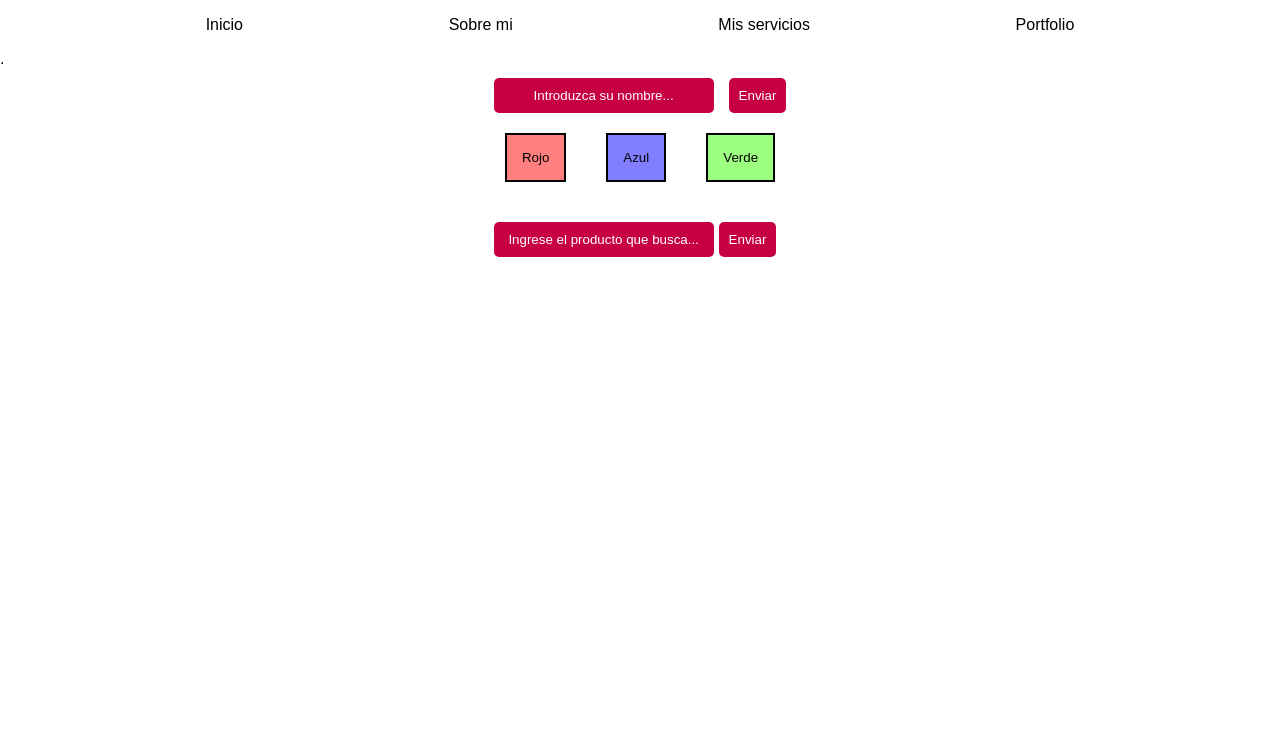
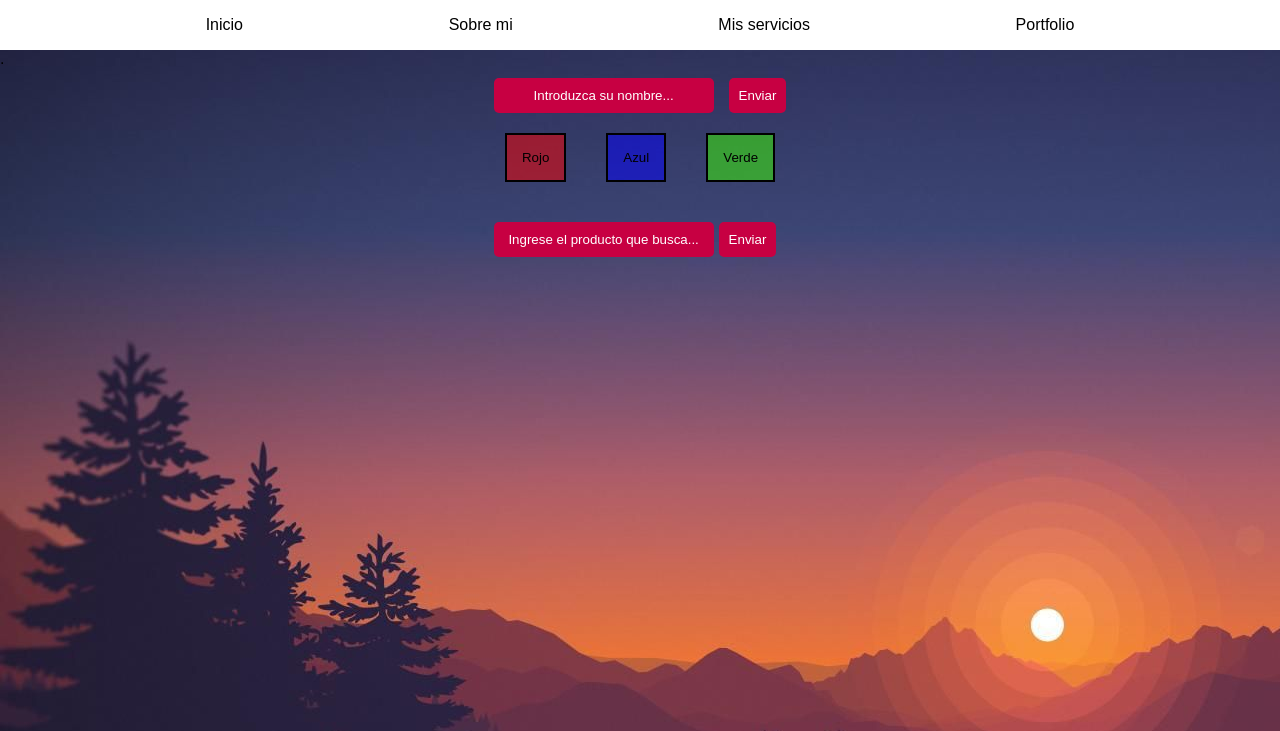
Before and after one commit to NachitoLP/JavaScript, a website: page index.html in a window 1280 px wide. Shown: the top 731 px of the page. Drawn offline with nearby package versions, Linux system fonts and the light colour scheme; the site is published under a folder, as on GitHub Pages, so addresses that start at the root find nothing; files whose address does not match are found by name; a web font is replaced by a local one.

Commit message:
fondo corregido

```diff
--- a/scss/views/inicio.scss
+++ b/scss/views/inicio.scss
@@ -14,7 +14,7 @@
 }
 
 .body_main{
-    background-image: url(/ProyectoJS/fotos/fondo.jpg);
+    background-image: url(../fotos/fondo.jpg);
     height: 1200px;
     .main_form{
         margin: auto;
```
Also changed, not shown: css/style.css, scss/fotos/fondo.jpg (renamed from fotos/fondo.jpg), scss/fotos/icono.png (renamed from fotos/icono.png).
